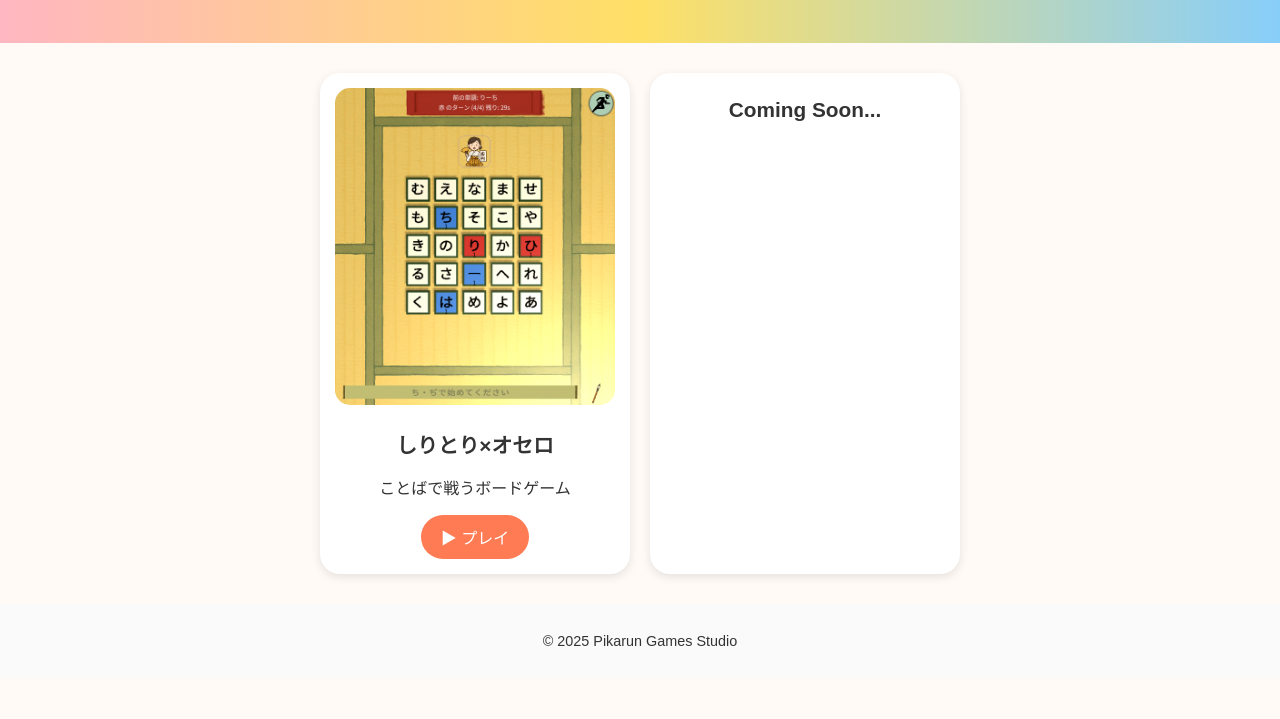
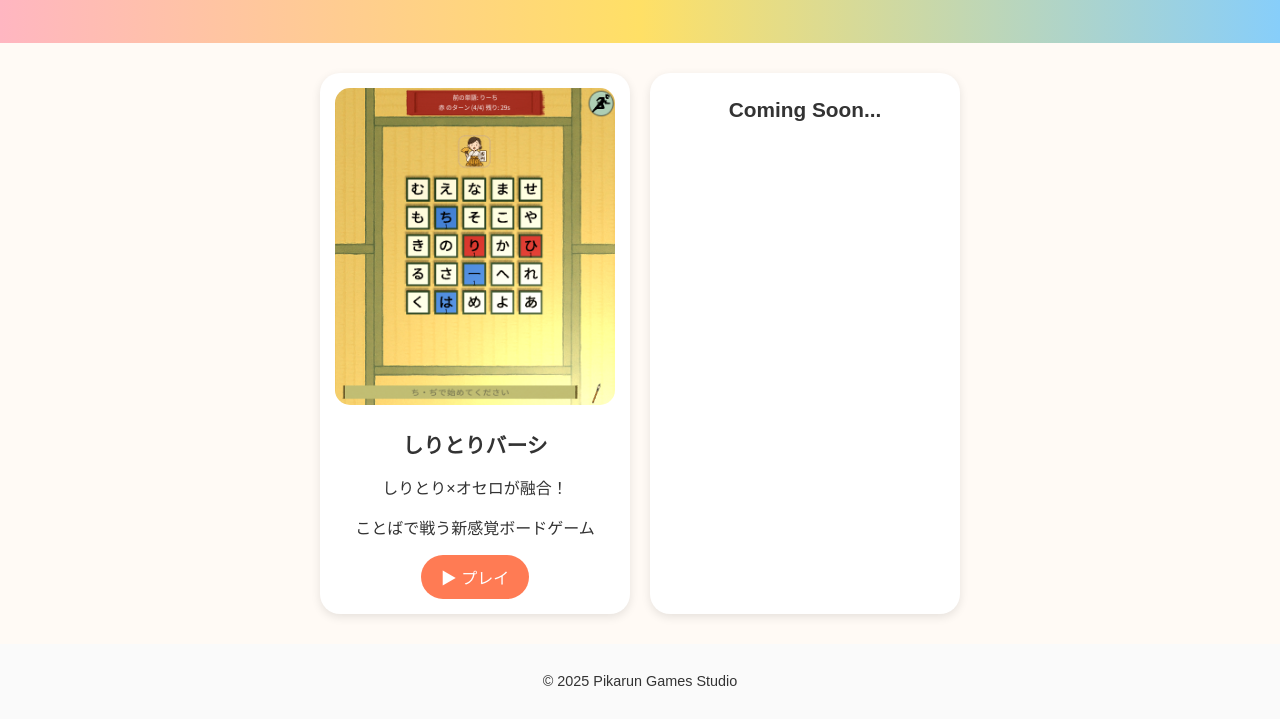
Before and after one commit to pglucy08-collab/pglucy08-collab.github.io, a plain HTML site: page index.html in a window 1280 px wide. Shown: the part 132-851 px from the top of the page. Before the commit the page ends 811 px from the top, so only its background shows below. Drawn offline with Linux system fonts and the light colour scheme.

Commit message:
change title

```diff
--- a/index.html
+++ b/index.html
@@ -15,8 +15,9 @@
   <section class="games">
     <div class="game-card">
       <img src="img/shiritoreversi.png" alt="Game 1">
-      <h2>しりとり×オセロ</h2>
-      <p>ことばで戦うボードゲーム</p>
+      <h2>しりとりバーシ</h2>
+      <p>しりとり×オセロが融合！</p>
+      <p>ことばで戦う新感覚ボードゲーム</p>
       <a href="https://pglucy08-collab.github.io/shiritoreversi.github.io/" class="btn">▶ プレイ</a>
     </div>
 
```
